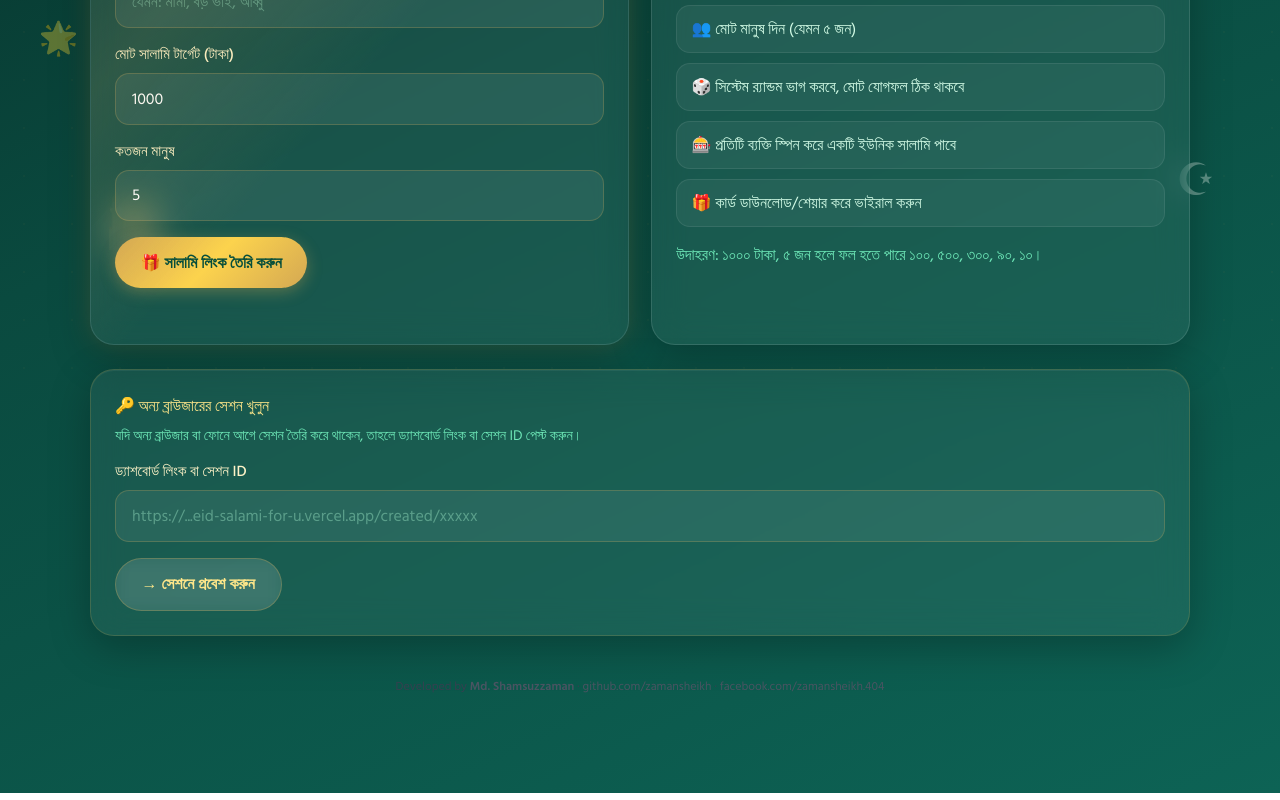
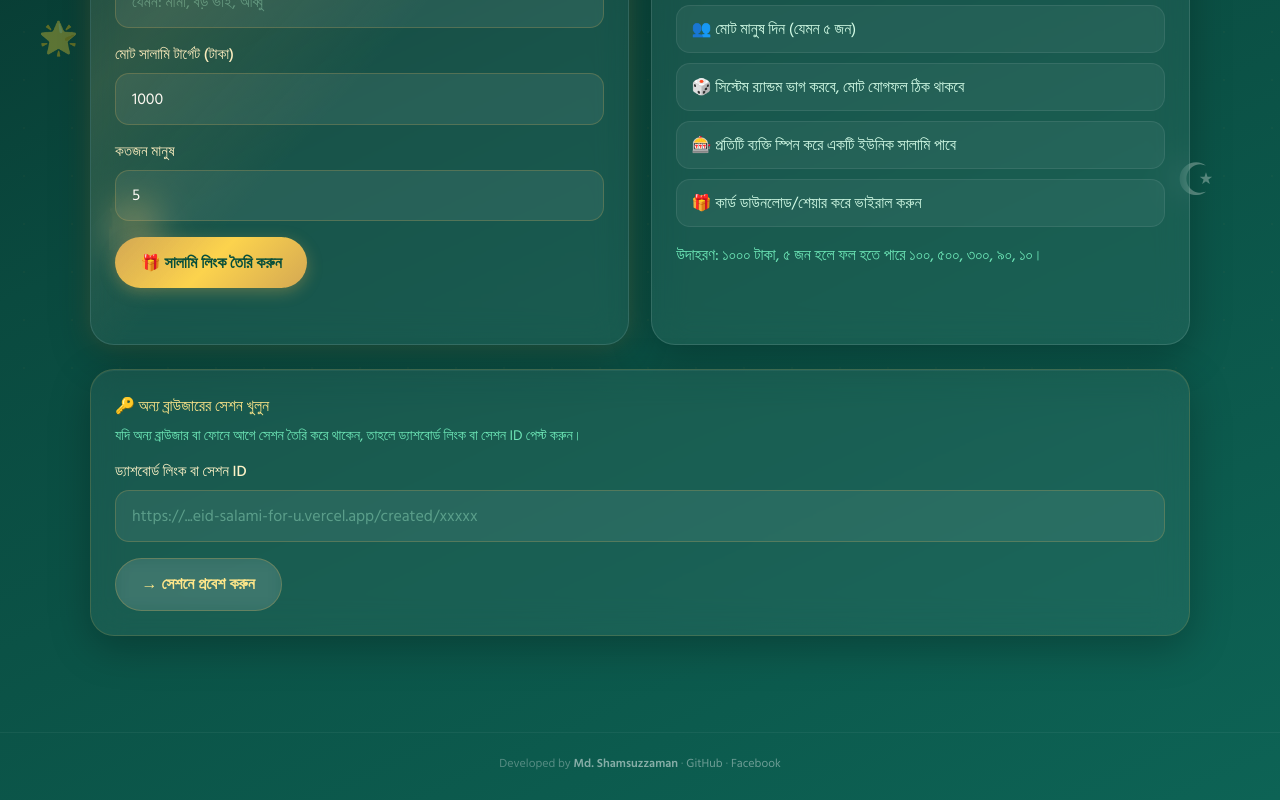
Before and after one commit to zamansheikh/eid-salami-spin, a Next.js app: page / in a window 1280 px wide. Shown: the part 424-1224 px from the top of the page. Built offline with nearby package versions, Linux system fonts and the light colour scheme; a web font is replaced by a local one.

Commit message:
feat: Add footer with developer credits and social links to enhance user engagement

```diff
--- a/src/app/created/[sessionId]/page.tsx
+++ b/src/app/created/[sessionId]/page.tsx
@@ -285,7 +285,7 @@ export default function CreatedPage({
                           </span>
                         </div>
                       ) : (
-                        <span style={{ fontSize: "0.76rem", color: "#6b7280", fontStyle: "italic" }}>সালামি দাবি করেনি</span>
+                        <span style={{ fontSize: "0.76rem", color: "rgba(255,255,255,0.3)", fontStyle: "italic" }}>সালামি দাবি করেনি</span>
                       )}
                     </div>
                   ))}
--- a/src/app/layout.tsx
+++ b/src/app/layout.tsx
@@ -57,6 +57,35 @@ export default function RootLayout({
 				<span className="decor decor-5" aria-hidden="true">✧</span>
 				<span className="decor decor-6" aria-hidden="true">🌟</span>
 				{children}
+				<footer style={{
+					textAlign: "center",
+					padding: "1.2rem 1rem 1.5rem",
+					marginTop: "1rem",
+					borderTop: "1px solid rgba(255,255,255,0.05)",
+				}}>
+					<p style={{ margin: 0, color: "rgba(255,255,255,0.3)", fontSize: "0.75rem", lineHeight: 2 }}>
+						Developed by{" "}
+						<span style={{ color: "rgba(255,255,255,0.5)", fontWeight: 600 }}>Md. Shamsuzzaman</span>
+						{" · "}
+						<a
+							href="https://github.com/zamansheikh"
+							target="_blank"
+							rel="noopener noreferrer"
+							style={{ color: "rgba(255,255,255,0.4)", textDecoration: "none" }}
+						>
+							GitHub
+						</a>
+						{" · "}
+						<a
+							href="https://facebook.com/zamansheikh.404"
+							target="_blank"
+							rel="noopener noreferrer"
+							style={{ color: "rgba(255,255,255,0.4)", textDecoration: "none" }}
+						>
+							Facebook
+						</a>
+					</p>
+				</footer>
 			</body>
 		</html>
 	);
--- a/src/app/page.tsx
+++ b/src/app/page.tsx
@@ -295,22 +295,6 @@ export default function HomePage() {
           <p style={{ color: "#fca5a5", marginTop: "0.6rem", fontSize: "0.9rem" }}>{importError}</p>
         )}
       </section>
-
-      {/* Dev credit */}
-      <footer style={{ marginTop: "2.5rem", paddingBottom: "1rem", textAlign: "center" }}>
-        <p style={{ margin: 0, color: "#374151", fontSize: "0.75rem", lineHeight: 1.8 }}>
-          Developed by{" "}
-          <span style={{ color: "#4b5563", fontWeight: 600 }}>Md. Shamsuzzaman</span>
-          {" · "}
-          <a href="https://github.com/zamansheikh" target="_blank" rel="noopener noreferrer" style={{ color: "#4b5563", textDecoration: "none" }}>
-            github.com/zamansheikh
-          </a>
-          {" · "}
-          <a href="https://facebook.com/zamansheikh.404" target="_blank" rel="noopener noreferrer" style={{ color: "#4b5563", textDecoration: "none" }}>
-            facebook.com/zamansheikh.404
-          </a>
-        </p>
-      </footer>
     </main>
   );
 }
```
